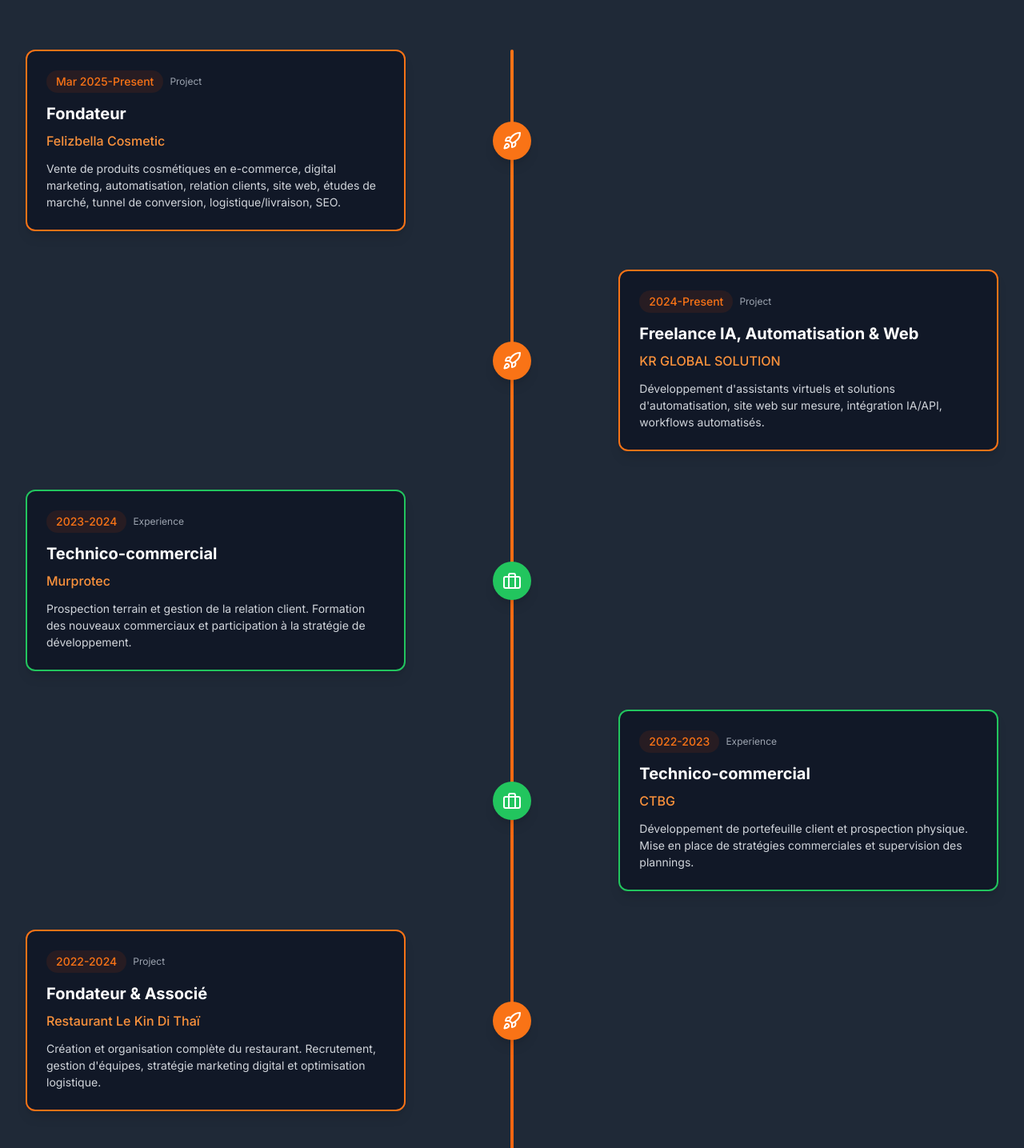
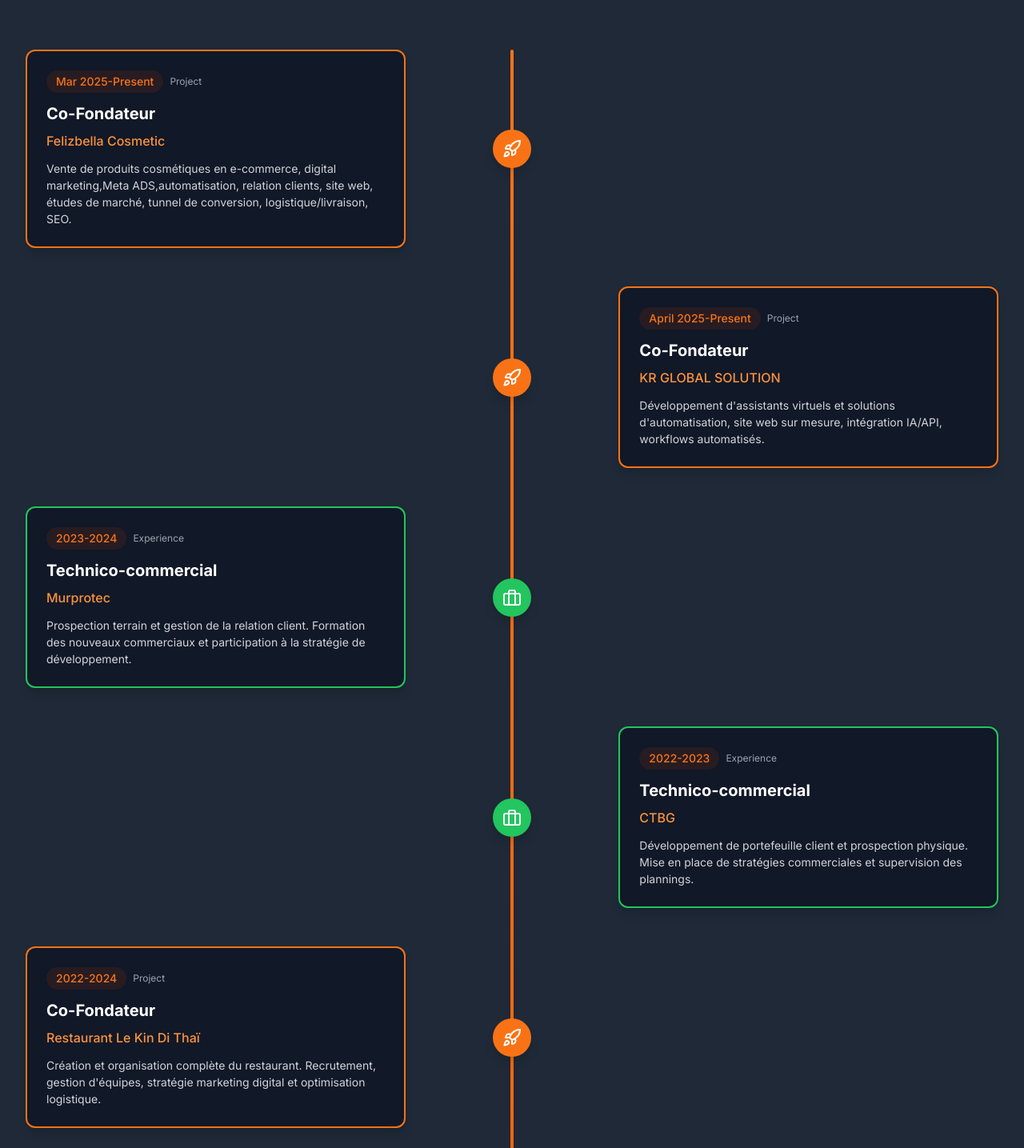
Before and after one commit to Raphael91000/portofolio, a React (Vite) app: page / in a window 1280 px wide. Shown: the part 1922-3357 px from the top of the page at 80% size. Built offline with nearby package versions, Linux system fonts and the light colour scheme.

Commit message:
modif txt

```diff
--- a/src/data/timeline.ts
+++ b/src/data/timeline.ts
@@ -3,14 +3,14 @@ import { TimelineItem } from '../types';
 export const timelineData: TimelineItem[] = [
   {
     year: 'Mar 2025-Present',
-    title: 'Fondateur',
+    title: 'Co-Fondateur',
     company: 'Felizbella Cosmetic',
-    description: 'Vente de produits cosmétiques en e-commerce, digital marketing, automatisation, relation clients, site web, études de marché, tunnel de conversion, logistique/livraison, SEO.',
+    description: 'Vente de produits cosmétiques en e-commerce, digital marketing,Meta ADS,automatisation, relation clients, site web, études de marché, tunnel de conversion, logistique/livraison, SEO.',
     type: 'project'
   },
   {
-    year: '2024-Present',
-    title: 'Freelance IA, Automatisation & Web',
+    year: 'April 2025-Present',
+    title: ' Co-Fondateur',
     company: 'KR GLOBAL SOLUTION',
     description: 'Développement d\'assistants virtuels et solutions d\'automatisation, site web sur mesure, intégration IA/API, workflows automatisés.',
     type: 'project'
@@ -31,21 +31,21 @@ export const timelineData: TimelineItem[] = [
   },
   {
     year: '2022-2024',
-    title: 'Fondateur & Associé',
+    title: 'Co-Fondateur',
     company: 'Restaurant Le Kin Di Thaï',
     description: 'Création et organisation complète du restaurant. Recrutement, gestion d\'équipes, stratégie marketing digital et optimisation logistique.',
     type: 'project'
   },
   {
     year: '2022-2023',
-    title: 'Fondateur',
+    title: 'Co-Fondateur',
     company: 'Wash Center',
     description: 'Lancement du projet, développement du concept et gestion complète. Management d\'équipe, marketing digital et planification stratégique.',
     type: 'project'
   },
   {
     year: '2021-2024',
-    title: 'Fondateur & Associé',
+    title: 'Co-fondateur',
     company: 'Entreprise de transport colis',
     description: 'Création, gestion de flotte et des litiges clients. Optimisation des tournées, scan automatisé et négociation tarifaire.',
     type: 'project'
@@ -65,7 +65,7 @@ export const timelineData: TimelineItem[] = [
     type: 'experience'
   },
   {
-    year: 'Jul-Oct 2021',
+    year: '2015 2021',
     title: 'Maçon',
     company: 'Cazy Guillaume',
     description: 'Construction (parpaings, briques, coffrages), lecture de plans. Suivi de chantier, sécurité, devis et implication dans le développement commercial.',
```
